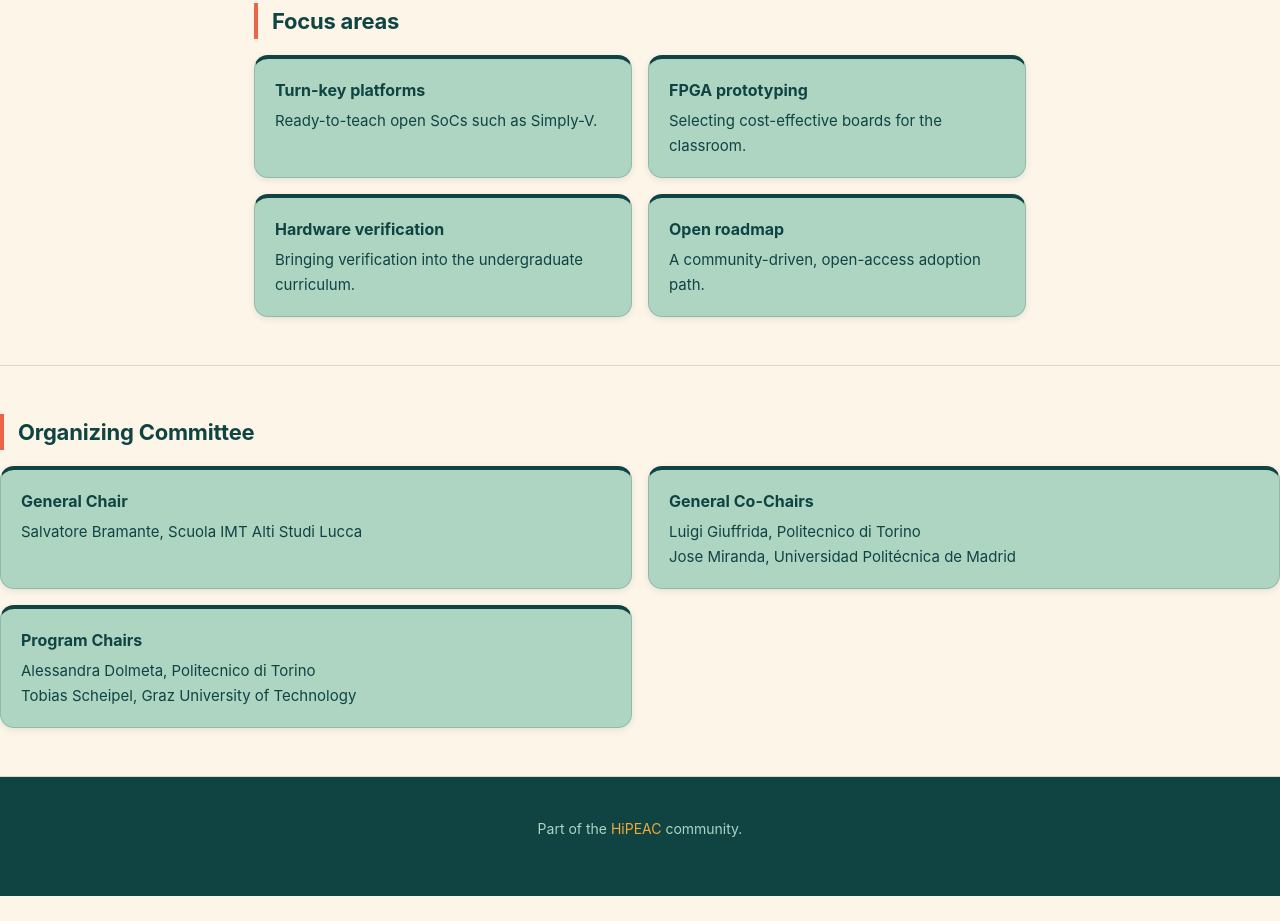
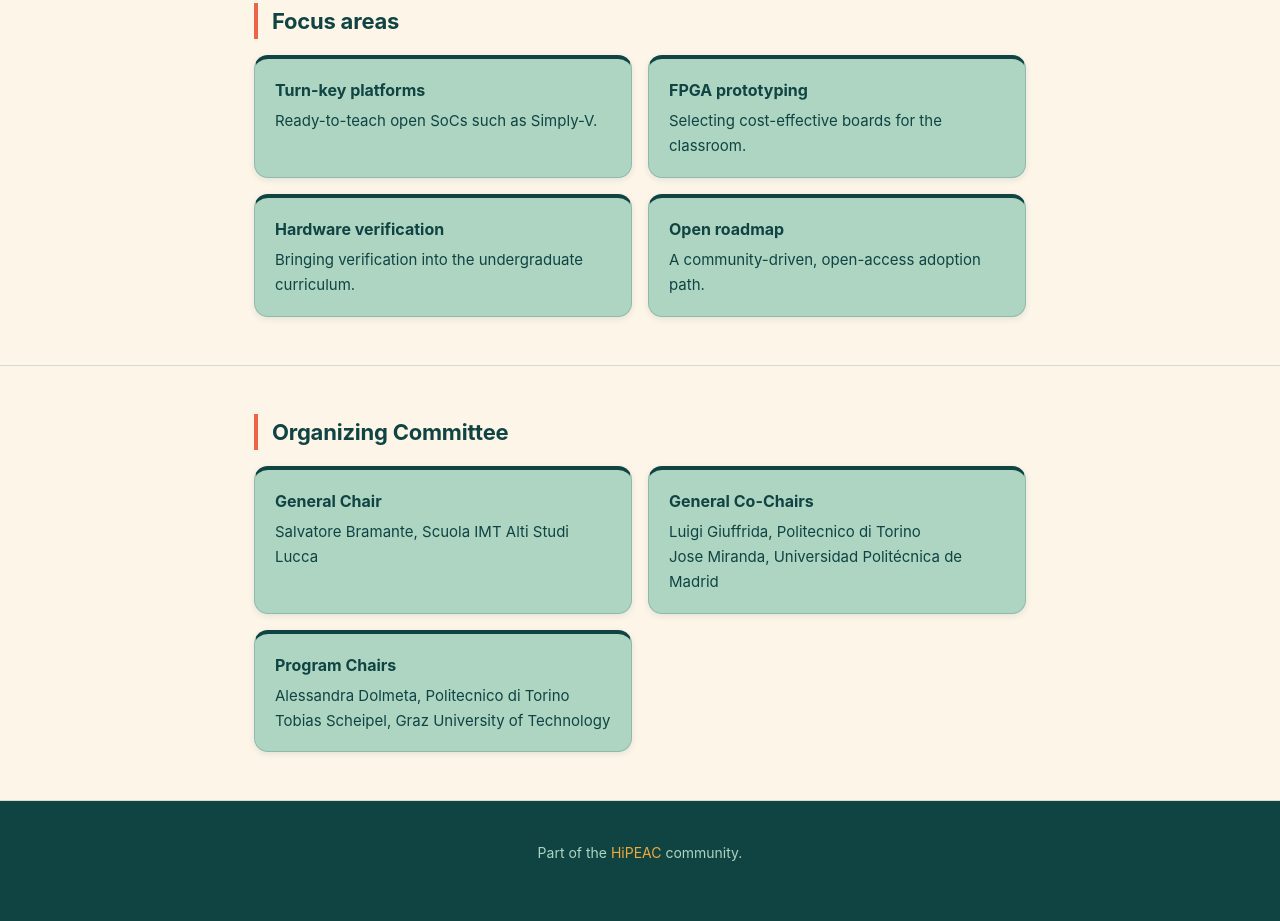
Before and after one commit to vlsi-lab/OpenSoC4HE, a plain HTML site: page index.html in a window 1280 px wide. Shown: the part 1429-2350 px from the top of the page. Before the commit the page ends 2325 px from the top, so only its background shows below. Drawn offline with Linux system fonts and the light colour scheme.

Commit message:
adding committee v2

```diff
--- a/index.html
+++ b/index.html
@@ -173,7 +173,7 @@
   </section>
 
   <section>
-    <div>
+    <div class="wrap">
       <h2>Organizing Committee</h2>
       <div class="cards">
         <div class="card">
```
